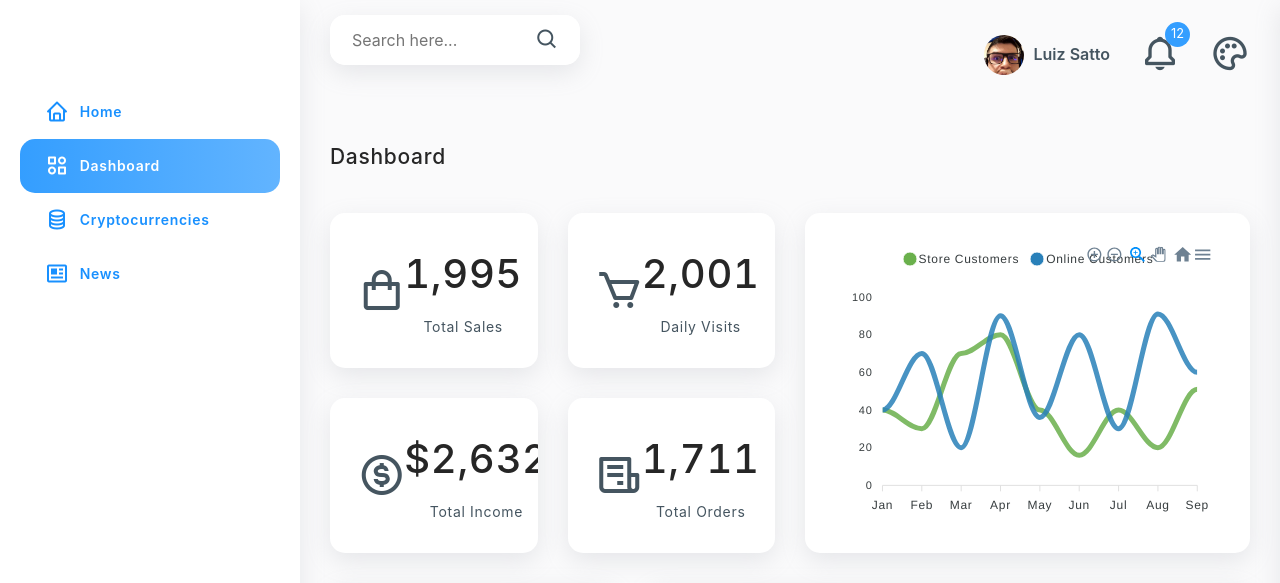
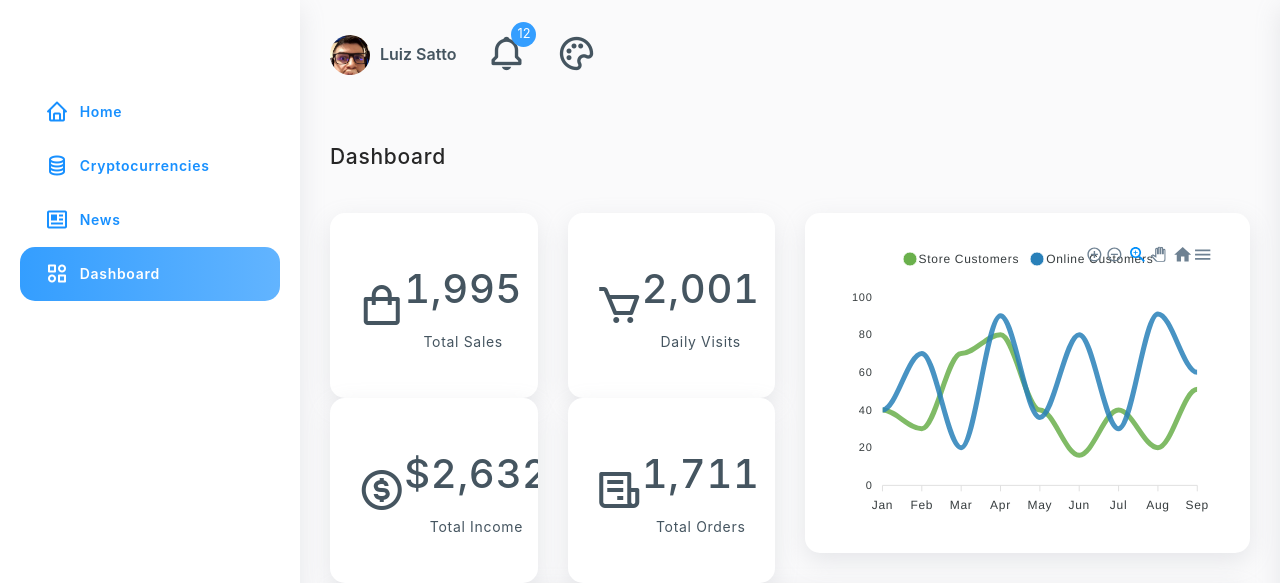
Before and after one commit to luiz-satto/crypto-today, a React (Create React App) app: page /dashboard in a window 1280 px wide. Shown: the top 583 px of the page. Built offline with nearby package versions, Linux system fonts and the light colour scheme; no server answers.

Commit message:
Quick Wins - Fixed some ui issues

```diff
--- a/src/assets/json-data/sidebar_routes.json
+++ b/src/assets/json-data/sidebar_routes.json
@@ -6,21 +6,21 @@
         "key": 0
     },
     {
-        "display_name": "Dashboard",
-        "route": "/dashboard",
-        "icon": "bx bx-category-alt",
-        "key": 1
-    },
-    {
         "display_name": "Cryptocurrencies",
         "route": "/cryptocurrencies",
         "icon": "bx bx-coin-stack",
-        "key": 2
+        "key": 1
     },
     {
         "display_name": "News",
         "route": "/news",
         "icon": "bx bx-news",
+        "key": 2
+    },
+    {
+        "display_name": "Dashboard",
+        "route": "/dashboard",
+        "icon": "bx bx-category-alt",
         "key": 3
     }
 ]
--- a/src/components/StatusCard/index.css
+++ b/src/components/StatusCard/index.css
@@ -5,11 +5,12 @@
     background-color: var(--main-bg);
     box-shadow: var(--box-shadow);
     border-radius: var(--border-radius);
-    position: relative;
+    position: relative !important;
     overflow: hidden;
     z-index: 1;
-    transition: color 0.5s ease 0s;
+    transition: color 0.5s ease 0s !important;
     margin-bottom: 30px;
+    height: 100% !important;
 }
 
 .status-card__icon {
@@ -32,6 +33,7 @@
 .status-card__info > h4 {
     font-size: 2.5rem;
     margin-bottom: 10px;
+    color: inherit !important;
 }
 
 .status-card::before {
--- a/src/components/Topnav/index.tsx
+++ b/src/components/Topnav/index.tsx
@@ -1,4 +1,4 @@
-import React, { useState } from 'react';
+import React from 'react';
 import { Link } from 'react-router-dom';
 
 import Dropdown from '../Dropdown';
@@ -11,7 +11,6 @@ import user_menu from '../../assets/json-data/user_menus.json';
 
 import IContentData from '../../interfaces/IContentData';
 import ThemeMenu from '../ThemeMenu';
-import SearchBar from '../SearchBar';
 
 import './index.css';
 
@@ -32,12 +31,8 @@ const renderUserToggle = (displayName: string, image: string) => (
 )
 
 const Topnav: React.FC = () => {
-    const [searchTerm, setSearchTerm] = useState<string>('');
-    console.log(searchTerm)
-
     return (
         <div className='topnav'>
-            <SearchBar setSearchTerm={setSearchTerm} />
             <div className="topnav__right">
                 <div className="topnav__right-item">
                     <Dropdown
--- a/src/pages/Cryptocurrencies/index.tsx
+++ b/src/pages/Cryptocurrencies/index.tsx
@@ -1,6 +1,6 @@
 import React, { Fragment, useState, useEffect } from 'react'
 import { Link } from 'react-router-dom';
-import { Card, Row, Col, Input } from 'antd';
+import { Card, Row, Col } from 'antd';
 
 import { useGetCryptoCoinsQuery } from '../../services/crypto-api';
 import { CryptoCoin } from '../../types/CryptoCoin';
--- a/src/pages/Homepage/index.css
+++ b/src/pages/Homepage/index.css
@@ -20,3 +20,8 @@
     align-items: center;
     margin-top: 40px;
 }
+
+.ant-typography,
+.ant-card {
+    color: inherit !important;
+}
--- a/src/pages/Homepage/index.tsx
+++ b/src/pages/Homepage/index.tsx
@@ -28,35 +28,35 @@ const Homepage: React.FC = () => {
         <Fragment>
             <Title level={2} className='heading'>Crypto Stats</Title>
             <Row gutter={[24, 24]}>
-                <Col xs={24} sm={12} lg={6} key={0}>
+                <Col xs={24} sm={12} lg={5} key={0}>
                     <StatusCard
                         title='Total Cryptocurrencies'
                         count={millify(totalCryptocurrencies)}
                         icon={'bx bx-dollar-circle'}
                     />
                 </Col>
-                <Col xs={18} sm={8} lg={4} key={1}>
+                <Col xs={24} sm={12} lg={4} key={1}>
                     <StatusCard
                         title='Total Exchanges'
                         count={millify(totalExchanges)}
                         icon={'bx bx-dollar-circle'}
                     />
                 </Col>
-                <Col xs={18} sm={8} lg={4} key={2}>
+                <Col xs={24} sm={12} lg={5} key={2}>
                     <StatusCard
                         title='Total Market Cap'
                         count={millify(totalMarketCap)}
                         icon={'bx bx-dollar'}
                     />
                 </Col>
-                <Col xs={18} sm={8} lg={4} key={3}>
+                <Col xs={24} sm={12} lg={4} key={3}>
                     <StatusCard
                         title='Total 24h Volume'
                         count={millify(total24hVolume)}
                         icon={'bx bx-dollar'}
                     />
                 </Col>
-                <Col xs={18} sm={8} lg={4} key={4}>
+                <Col xs={24} sm={12} lg={5} key={4}>
                     <StatusCard
                         title='Total Markets'
                         count={millify(totalMarkets)}
--- a/src/routes.tsx
+++ b/src/routes.tsx
@@ -11,10 +11,10 @@ const Router: React.FC = () => {
     return (
         <Routes>
             <Route path="/" element={<Homepage />} />
-            <Route path="/dashboard" element={<Dashboard />} />
             <Route path="/cryptocurrencies" element={<Cryptocurrencies />} />
             <Route path="/cryptocurrencies/:coinId" element={<CryptoDetails />} />
             <Route path="/news" element={<News />} />
+            <Route path="/dashboard" element={<Dashboard />} />
         </Routes>
     )
 }
```
